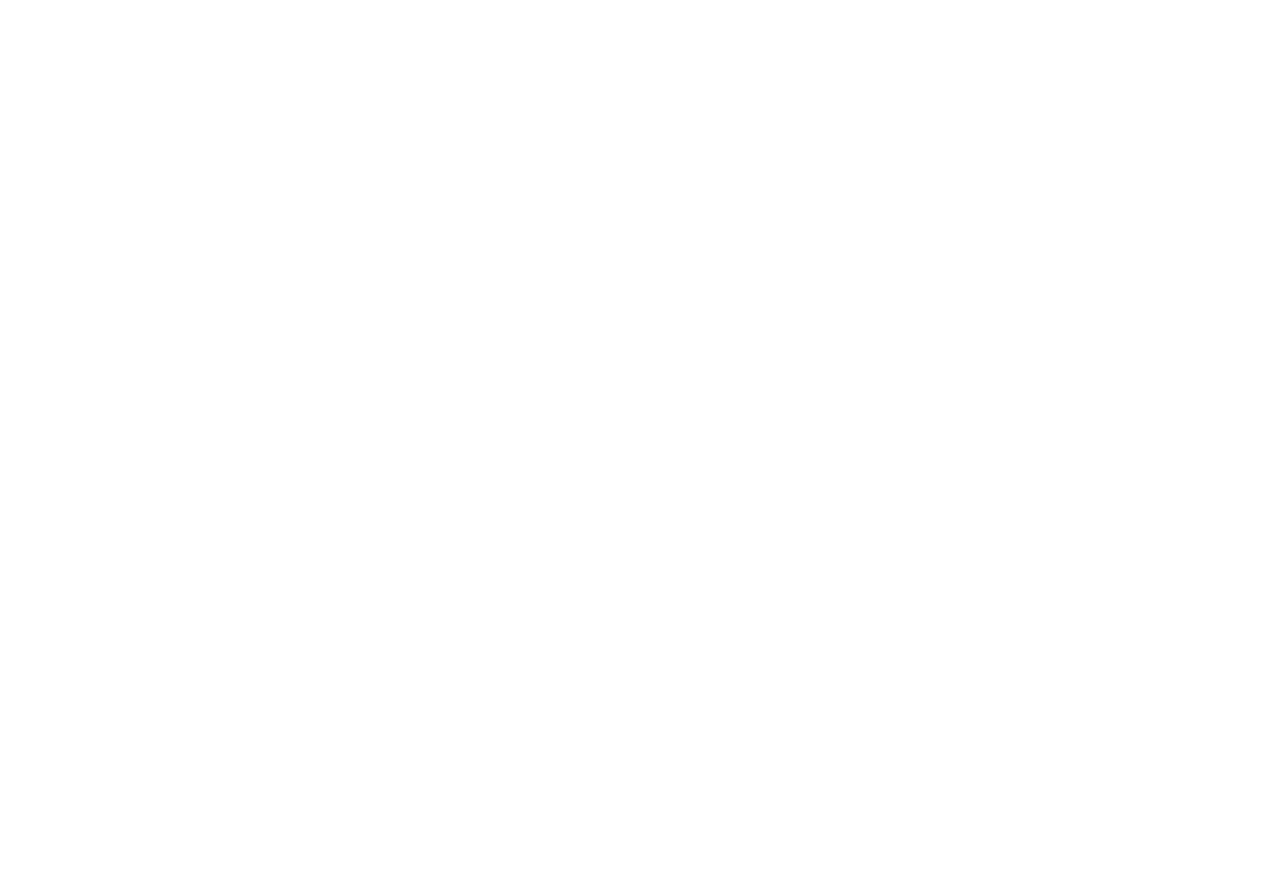
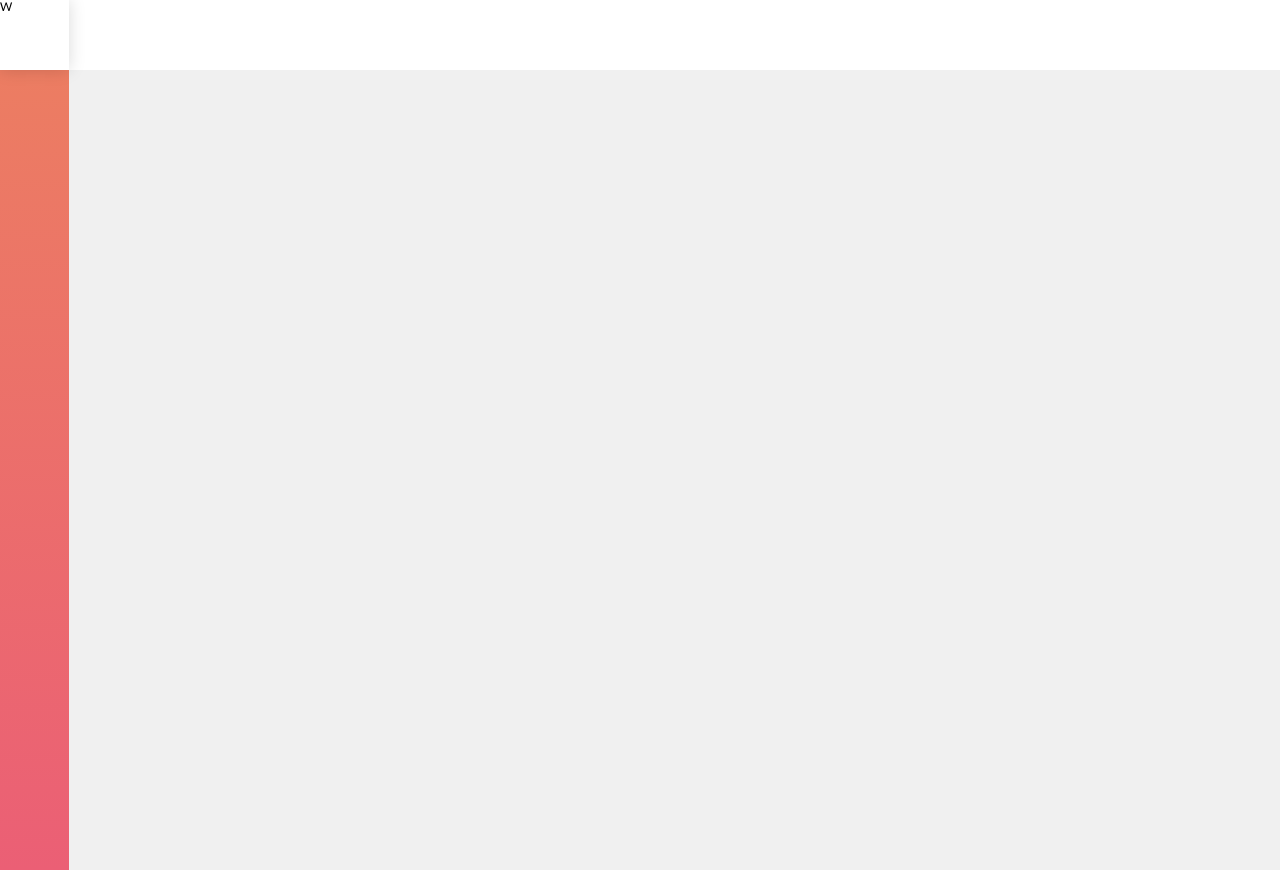
Before and after one commit to tst11/dashboard-ui, a plain HTML site: page index.html in a window 1280 px wide. Before the commit the page ends 800 px from the top, so only its background shows below. Drawn offline with Linux system fonts and the light colour scheme.

Commit message:
Top and left sidebars

```diff
--- a/index.html
+++ b/index.html
@@ -9,6 +9,7 @@
     <title></title>
     <meta name="description" content="">
     <meta name="viewport" content="width=device-width, initial-scale=1">
+    <link href="https://fonts.googleapis.com/css?family=Lato:300,400,700,900" rel="stylesheet">
     <link rel="stylesheet" href="normalize.css">
     <link rel="stylesheet" href="https://maxcdn.bootstrapcdn.com/font-awesome/4.7.0/css/font-awesome.min.css">
     <link rel="stylesheet" href="style.css">
@@ -18,7 +19,11 @@
       <p class="browsehappy">You are using an <strong>outdated</strong> browser. Please <a href="#">upgrade your browser</a> to improve your experience.</p>
     <![endif]-->
 
-    <div class="top-bar"></div>
+    <div class="top-bar">
+      <div class="top-bar__logo">W</div>
+    </div>
+
+    <div class="left-bar"></div>
 
   </body>
 </html>
--- a/style.css
+++ b/style.css
@@ -0,0 +1,29 @@
+body{
+  background-color: #f0f0f0;
+  font-family: 'Lato', sans-serif;
+  font-size: 12px;
+}
+
+.top-bar {
+  background-color: #fff;
+  height: 70px;
+  width: 100%;
+}
+
+.top-bar__logo {
+  display: inline-block;
+  width: 69px;
+  height: 70px;
+  background-color: #fff;
+  box-shadow: 0 0 16px 0 rgba(0,0,0,0.15);
+}
+
+.left-bar {
+  width: 69px;
+  height: 100vh;
+  background: #ec7d62; /* For browsers that do not support gradients */
+  background: -webkit-linear-gradient(#ec7d62 , #eb5f75); /* For Safari 5.1 to 6.0 */
+  background: -o-linear-gradient(#ec7d62, #eb5f75); /* For Opera 11.1 to 12.0 */
+  background: -moz-linear-gradient(#ec7d62, #eb5f75); /* For Firefox 3.6 to 15 */
+  background: linear-gradient(#ec7d62 , #eb5f75); /* Standard syntax */
+}:
```
